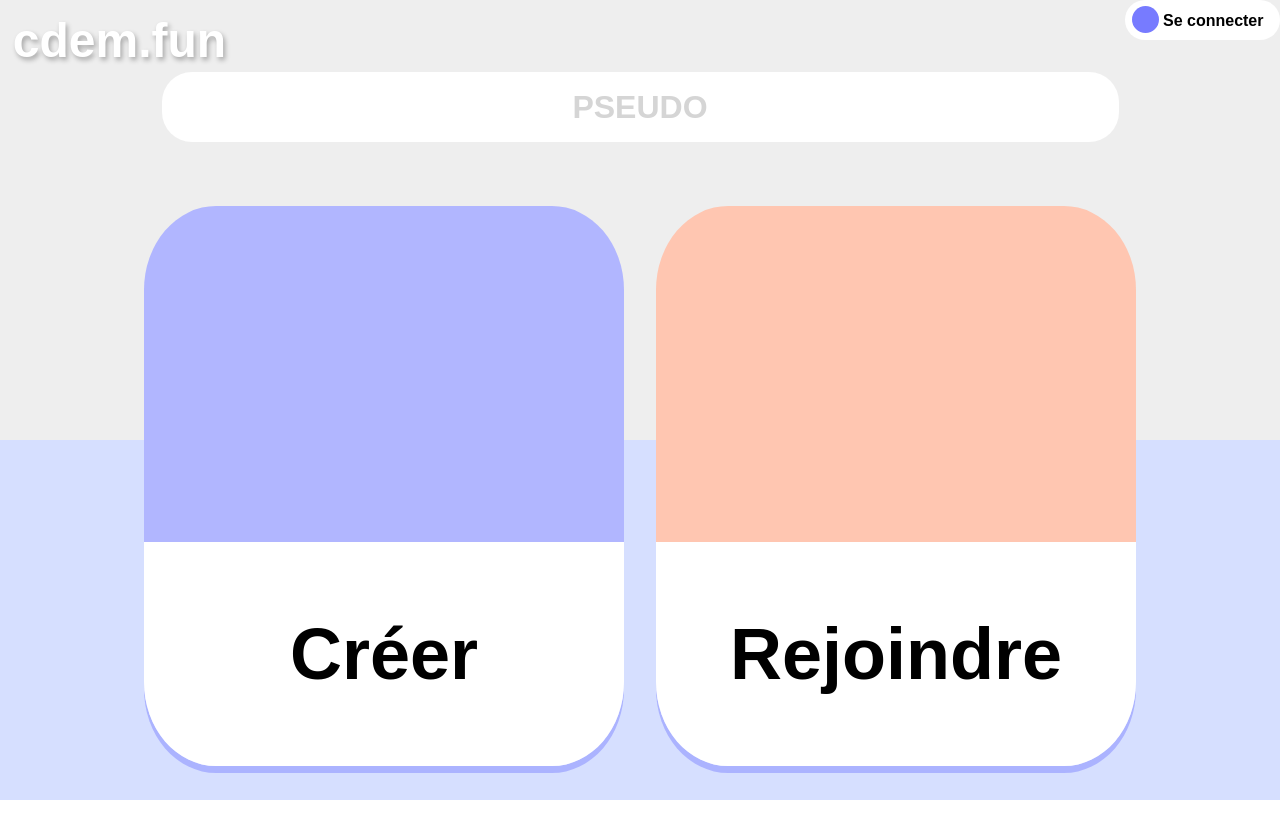
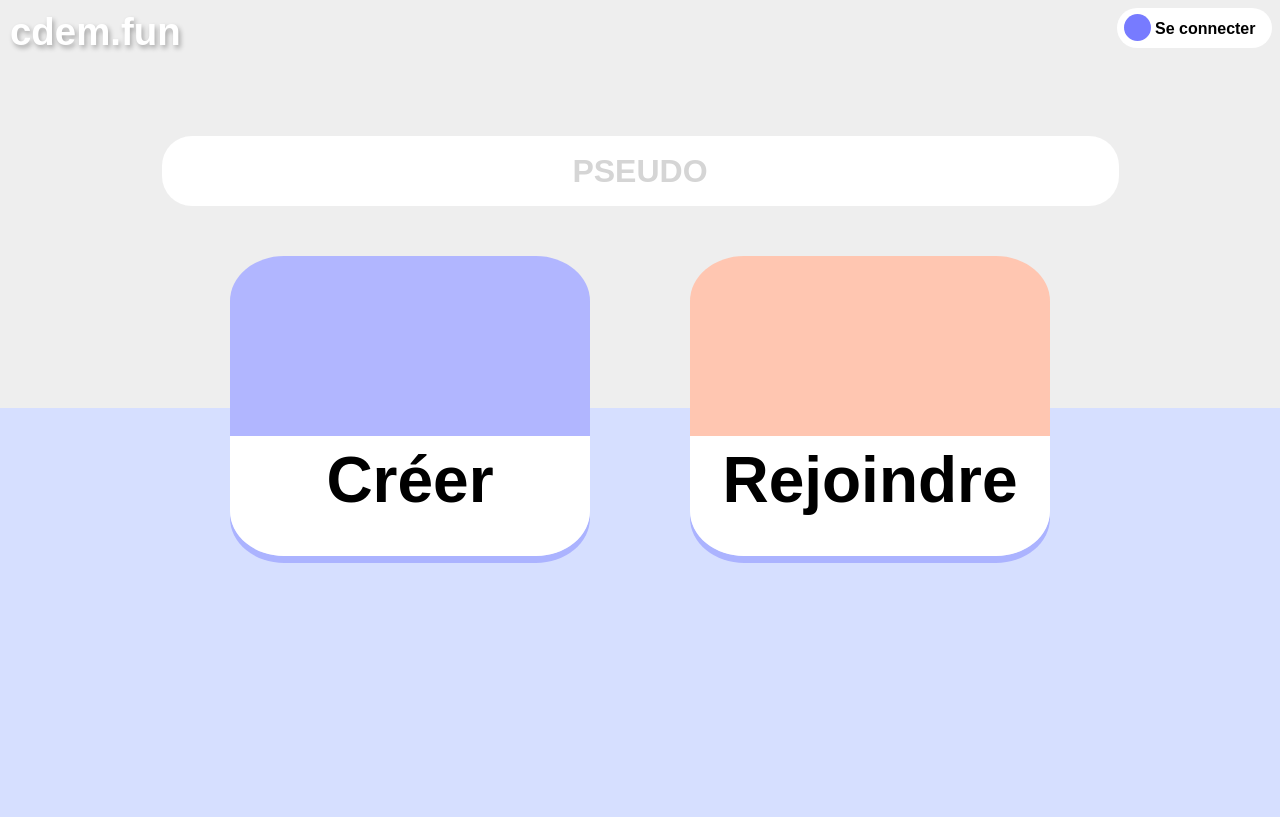
Before and after one commit to Lurius-tharn/CDEM, a PHP site: page / in a window 1280 px wide. After the commit the page ends 563 px from the top, so only its background shows below. Run offline with PHP 8.4, Linux system fonts and the light colour scheme.

Commit message:
Merge branch 'main' of https://github.com/Caint-dev/CDEM into main

```diff
--- a/public/css/style.css
+++ b/public/css/style.css
@@ -1,43 +1,28 @@
-html {
-  min-height: 100%;
-  background: rgb(214, 223, 255);
-  background: linear-gradient(0deg, rgba(214, 223, 255, 1) 0%, rgba(214, 223, 255, 1) 45%, rgba(238, 238, 238, 1) 45%);
-  background-size: 100% 100%;
-  background-repeat: no-repeat;
-  overflow: scroll;
-  position: relative;
+body{
+  background: rgb(214,223,255);
+  background: linear-gradient(0deg, rgba(214,223,255,1) 0%, rgba(214,223,255,1) 50%, rgba(238,238,238,1) 50%);
+  max-width: 100vw;
+  height: 100vh;
 }
-
-body {
-  max-width: 100vw;
-  min-height: 100%;
-  margin: 0;
-}
-
-a, p, ::placeholder {
+a,p ,::placeholder{
   font-family: 'Montserrat', sans-serif;
   font-weight: 800;
   text-decoration: none;
 }
-
-::placeholder {
+::placeholder{
   color: #d5d5d5;
 }
-
-header {
+#container{
   display: flex;
   justify-content: space-between;
-  height: 9vh;
 }
-
-#connect {
+#connect{
   width: 155px;
   background: white;
   border-radius: 30px;
   height: 40px;
 }
-
-#round {
+#round{
   width: 15px;
   height: 15px;
   padding: 6px;
@@ -47,8 +32,7 @@ header {
   position: relative;
   left: 7px;
 }
-
-#connect a {
+#connect a{
   position: relative;
   text-decoration: none;
   font-size: 1rem;
@@ -58,92 +42,61 @@ header {
   color: #000;
   white-space: nowrap;
 }
-
-#logo {
+#logo{
   outline: none;
   text-decoration: none;
   color: white;
-  font-size: 3rem;
+  font-size: 2.4rem;
   font-weight: bold;
-  padding: 1%;
-  text-shadow: 2px 3px 5px rgba(0, 0, 0, 0.3);
+  padding: 2px;
+  text-shadow: 2px 3px 5px rgba(0,0,0,0.3);
 }
-
-
-.container{
-  display: flex;
-  justify-content: center;
-  height: 91vh;
-  flex-wrap: wrap;
-}
-
-#container2 {
+#container2{
+  top: 80px;
   display: flex;
   flex-direction: column;
-  width: 100%;
+  width:100%;
   align-items: center;
-  justify-content: center;
+  position: relative;
 }
-
-.blocks {
-  width: 80%;
+.blocks{
   display: flex;
-  justify-content: space-around;
-  padding-top: 5%;
-  flex-wrap: wrap;
 }
-
-.block {
-  display: flex;
-  flex-direction: column-reverse;
-  justify-content: flex-end;
-  height: 35em;
-  width: 30em;
+.block{
+  margin: 50px;
+  height: 300px;
+  width: 360px;
   border-style: none;
   border-radius: 15%;
-  box-shadow: 0px 7px rgba(0, 0, 255, .2);
+  box-shadow: 0px 7px  rgba(0, 0, 255, .2);
   transition-duration: 1000ms;
   transform: scale(1);
-  margin-bottom: 5%;
 }
-
-.block:hover {
+.block:hover{
   transition-duration: 1000ms;
-  -moz-transform: scale(1.1);
-  -webkit-transform: scale(1.1);
-  -ms-transform: scale(1.1);
-  -o-transform: scale(1.1);
-  transform: scale(1.1);
+  -moz-transform:scale(1.1);
+  -webkit-transform:scale(1.1);
+  -ms-transform:scale(1.1);
+  -o-transform:scale(1.1);
+  transform:scale(1.1);
 }
-
-.create {
-  background: rgb(255, 255, 255);
-  background: linear-gradient(0deg, rgba(255, 255, 255, 1) 40%, rgba(255, 255, 255, 1) 40%, rgba(177, 182, 255, 1) 40%);
+.create{
+  background: rgb(255,255,255);
+  background: linear-gradient(0deg, rgba(255,255,255,1) 40%, rgba(255,255,255,1) 40%, rgba(177,182,255,1) 40%);
 }
-
-.join {
-  background: rgb(255, 255, 255);
-  background: linear-gradient(0deg, rgba(255, 255, 255, 1) 40%, rgba(255, 255, 255, 1) 40%, rgba(255, 198, 177, 1) 40%);
+.join{
+  background: rgb(255,255,255);
+  background: linear-gradient(0deg, rgba(255,255,255,1) 40%, rgba(255,255,255,1) 40%, rgba(255,198,177,1) 40%);
 }
-
-.block p {
-  margin: auto;
+.block p{
   text-align: center;
+  top: 41%;
+  position: relative;
   color: black;
-  font-size: 4.5em;
+  font-size: 4rem;
   outline: none;
 }
-
-.block .plein {
-  flex: 4;
-  display: flex;
-  justify-content: center;
-}
-.block .vide {
-  flex: 6;
-}
-
-#pseudo {
+#pseudo{
   height: 50px;
   width: 957px;
   border-style: none;
@@ -154,7 +107,6 @@ header {
   background-color: white;
   padding: 10px 0px 10px;
 }
-
-#pseudo:focus {
-  border: 2px solid rgba(177, 182, 255, 1);
+#pseudo:focus{
+  border: 2px solid rgba(177,182,255,1);
 }
--- a/view/frontend/homeView.php
+++ b/view/frontend/homeView.php
@@ -6,13 +6,11 @@
 
   <div class="blocks">
     <a class = "block create element" href = "index.php?action=create">
-    <div class="plein"><p>Créer</p></div>
-      <div class="vide"></div>
+      <p>Créer</p>
     </a>
 
     <a class = "block join element" href = "index.php?action=join"   >
-      <div class="plein"><p>Rejoindre</p></div>
-      <div class="vide"></div>
+      <p>Rejoindre</p>
     </a>
   </div>
 </div>
--- a/view/frontend/template.php
+++ b/view/frontend/template.php
@@ -1,6 +1,5 @@
 <!DOCTYPE html>
 <html>
-
     <head>
         <meta charset="utf-8" />
         <title><?= $title ?></title>
@@ -10,18 +9,14 @@
 
 
     <body>
-    <header>
+        <div id ="container">
                 <a id="logo" href="index.php"> cdem.fun</a>
-        <div id="connect">
-            <div id="round">
-                <a href="Connect.php">Se connecter</a>
+            <div id ="connect">
+                <div id = "round">
+                    <a href ="Connect.php">Se connecter</a>
                 </div>
             </div>
-    </header>
-
-    <div class="container">
+        </div>
         <?= $content ?>
-    </div>
     </body>
-
 </html>
```
Lines whose indentation alone changed are shown as unchanged.
